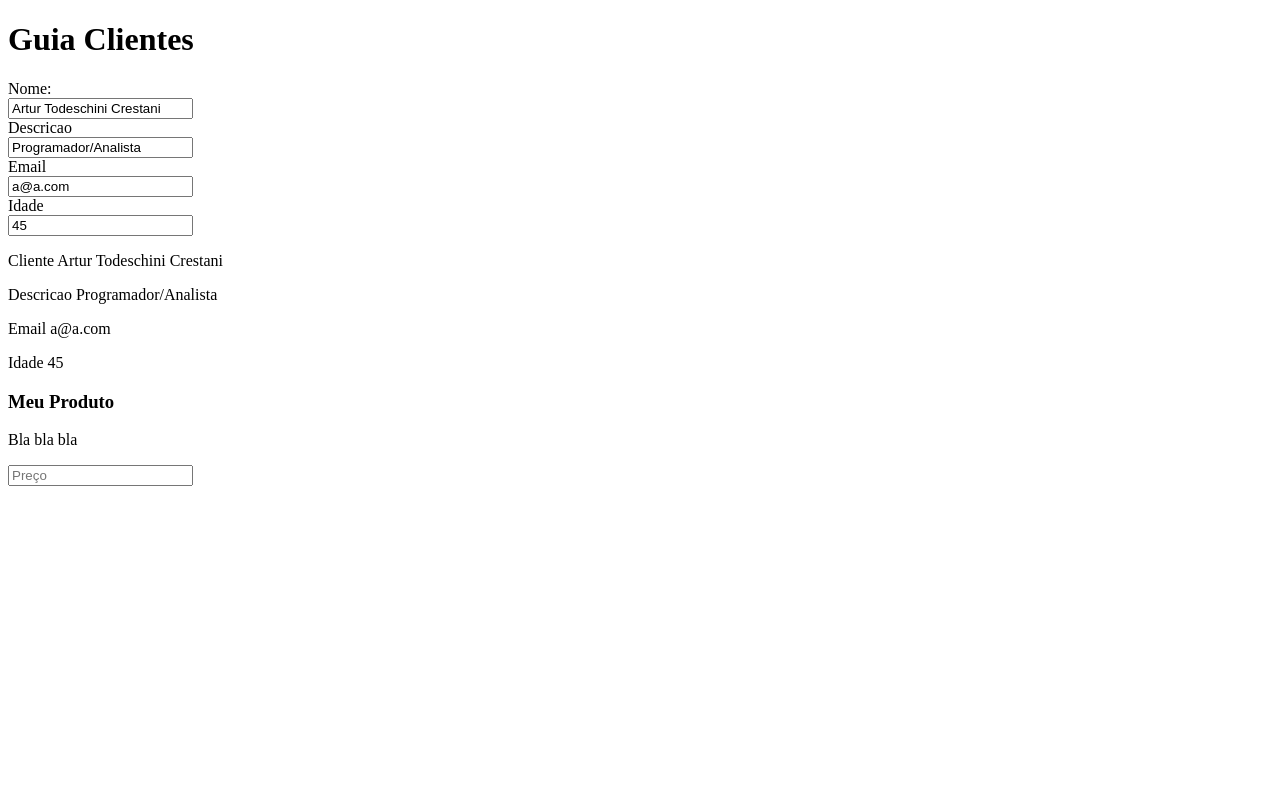
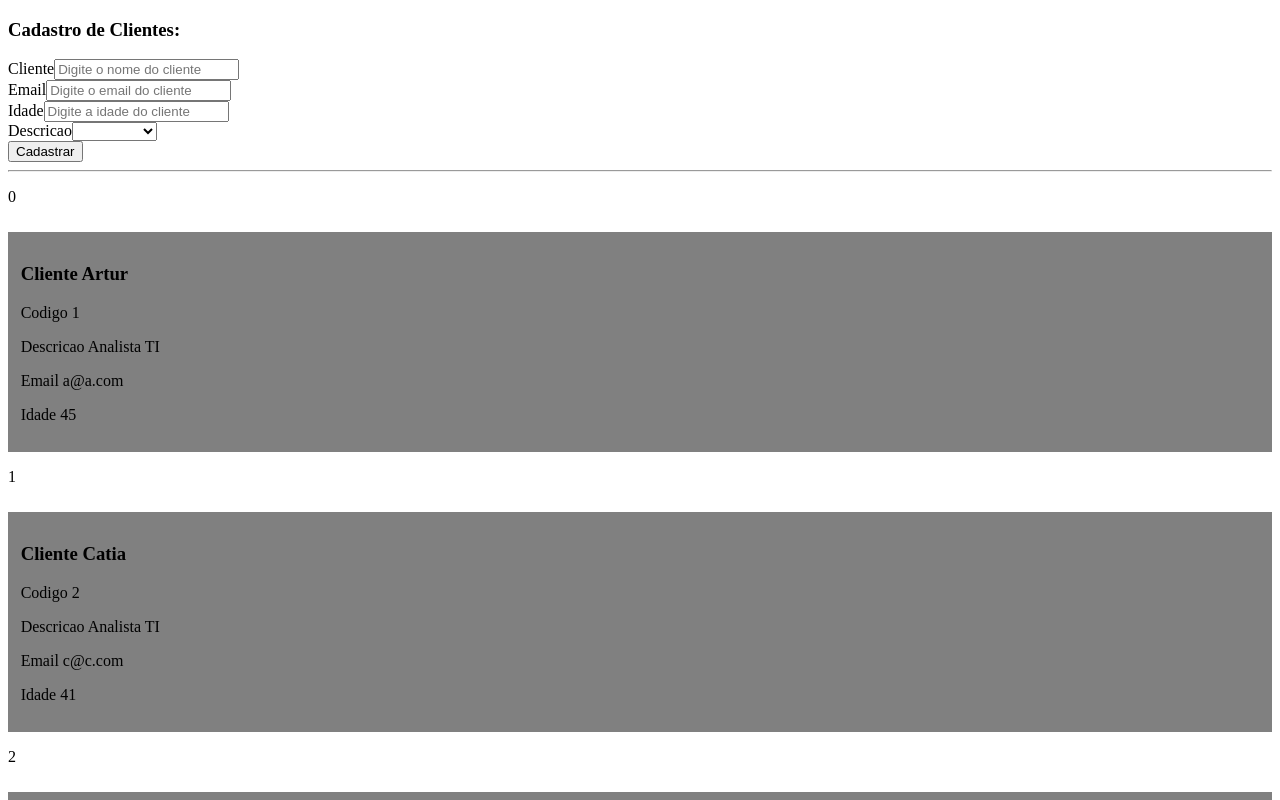
Before and after one commit to artodeschini/vueFrontApp, a Vue app: page / in a window 1280 px wide. Shown: the top 800 px of the page. Built offline with nearby package versions, Linux system fonts and the light colour scheme.

Commit message:
cadastrar usuario em memoria com vue

```diff
--- a/src/App.vue
+++ b/src/App.vue
@@ -1,20 +1,67 @@
 <template>
-  <!-- <img alt="Vue logo" src="./assets/logo.png"> -->
-  <!-- <HelloWorld msg="Welcome to Your Vue.js App"/> -->
-  <h1>Guia Clientes</h1>
-  <Cliente/>
-  <Produto/>
+  <div id="app">
+    <h3>Cadastro de Clientes:</h3>
+    <label for="nome">Cliente</label>
+    <input type="text" id="nome" name="nome" placeholder="Digite o nome do cliente" v-model="nomeField"/>
+    <br>
+    <label for="email">Email</label>
+    <input type="text" id="email" name="email" placeholder="Digite o email do cliente" v-model="emailField"/>
+    <br>
+    <label for="idade">Idade</label>
+    <input type="number" id="idade" name="idade" placeholder="Digite a idade do cliente" v-model="idadeField"/>
+    <br>
+    <label>Descricao</label>
+    <select id="descricao" name="descricao" v-model="descricaoField">
+      <option>Criança</option>
+      <option>Analista TI</option>
+      <option>Estudante</option>
+    </select>
+    <br>
+    <button @click="cadastrarCliente">Cadastrar</button>
+    <hr>
+    <div v-for="(c, index) in clientes" :key="c.id">
+      <p>{{ index  }}</p>
+      <Cliente :cliente="c"></Cliente>
+    </div>
+  </div>
 </template>
 
 <script>
-import Cliente from './components/Cliente';
-import Produto from './components/Produto';
+// import Fomulario from './components/DetailCliente.vue';
+import Cliente from './components/ListCliente.vue';
+
+// import Produto from './components/Produto';
 
 export default {
   name: 'App',
+
+  data() {
+    return {
+      clientes: [
+        {id: 1, nome: 'Artur', email: 'a@a.com', idade: 45, descricao: 'Analista TI'},
+        {id: 2, nome: 'Catia', email: 'c@c.com', idade: 41, descricao: 'Analista TI'},
+        {id: 3, nome: 'Manu', email: 'm@m.com', idade: 7, descricao: 'Criança'},
+      ]
+    }
+  },
   components: {
     Cliente,
-    Produto
+    // Produto
+  },
+  methods: {
+    cadastrarCliente: function() {
+      this.clientes.push(
+        { id: Date.now(),
+          nome: this.nomeField,
+          email: this.emailField,
+          idade: this.idadeField,
+          descricao: this.descricaoField });
+
+        this.nomeField = '';
+        this.emailField = '';
+        this.idadeField = '';
+        this.nomeField = '';
+    }
   }
 }
 </script>
--- a/src/components/Cliente.vue
+++ /dev/null
@@ -1,45 +0,0 @@
-<template>
-<div>
-    <label>Nome:</label><br>
-    <input type="text" v-model="nome"><!-- Databind two way-->
-    <!-- <input type="text" :data="nome"> Databind one way-->
-    <br>
-    <label>Descricao</label><br>
-    <input type="text" v-model="descricao">
-    <br>
-    <label>Email</label><br>
-    <input type="email" v-model="email">
-    <br>
-    <label>Idade</label><br>
-    <input type="number" v-model="idade">
-    <br>
-    <p>Cliente {{ nome }}</p> <!-- Databind one way-->
-    <p>Descricao {{ descricao }}</p>
-    <p>Email {{ email }}</p>
-    <p>Idade {{ idade }}</p>
-
-</div>
-
-</template>
-
-<script>
-/* ✓ GOOD */
-export default {
-  name: 'ClienteDetail',
-  // ...
-  data() {
-    return {
-        id: 1,
-        nome: 'Artur Todeschini Crestani',
-        email: 'a@a.com',
-        idade: 45,
-        descricao: 'Programador/Analista'
-    }
-  }
-}
-</script>
-
-
-<style scoped>
-
-</style>
--- /dev/null
+++ b/src/components/DetailCliente.vue
@@ -0,0 +1,46 @@
+<template>
+  <div id="form">
+        <label>Nome:</label><br>
+        <input type="text" v-model="nome">
+        <input type="text" :data="nome">
+        <br>
+        <label>Descricao</label><br>
+        <input type="text" v-model="descricao">
+        <br>
+        <label>Email</label><br>
+        <input type="email" v-model="email">
+        <br>
+        <label>Idade</label><br>
+        <input type="number" v-model="idade">
+        <br>
+        <button @click="addCliente($event)">Adicionar</button>
+  </div>
+</template>
+
+<script>
+export default {
+name: 'DetailCliente',
+  // ...
+  data() {
+
+  },
+  props: {
+    // id: Number,
+    // nome: String,
+    // email: String,
+    // idade: Number,
+    // descricao: String
+    cliente: Object
+  },
+  methods: {
+    addCliente: function($event) {
+      console.log($event);
+      this.cliente
+    }
+  }
+}
+</script>
+
+<style>
+
+</style>
--- /dev/null
+++ b/src/components/ListCliente.vue
@@ -0,0 +1,41 @@
+<template>
+
+<div id="cliente">
+    <h3>Cliente {{ cliente.nome }}</h3>
+    <p>Codigo {{ cliente.id }}</p>
+    <p>Descricao {{ cliente.descricao }}</p>
+    <p>Email {{ cliente.email }}</p>
+    <p>Idade {{ cliente.idade }}</p>
+
+</div>
+
+</template>
+
+<script>
+/* ✓ GOOD */
+export default {
+  name: 'ListClientes',
+  // ...
+  data() {
+
+  },
+  props: {
+    // id: Number,
+    // nome: String,
+    // email: String,
+    // idade: Number,
+    // descricao: String
+    cliente: Object
+  }
+}
+</script>
+
+
+<style scoped>
+    #cliente {
+        background-color: gray;
+        padding: 1%; /* afasta das bordas */
+        margin-top: 2%; /* separa o topo de cada */
+    }
+
+</style>
```
